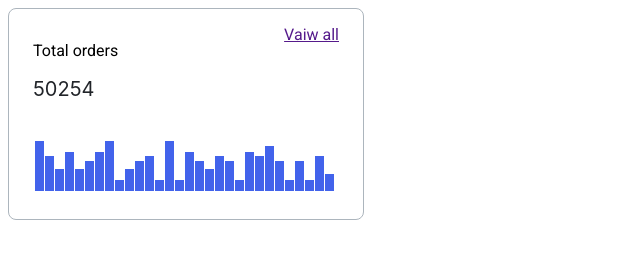
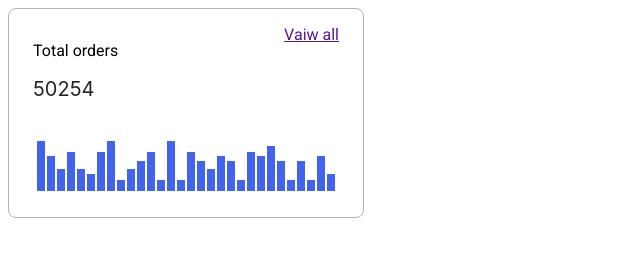
Before and after one commit to js-tasks-ru/htmlcss-20220519_afonin-andrey-sergeevich, a website: page 04-lection2/01-histogram/index.html in a window 1280 px wide. Shown: the full height of the page, 0-640 px from the left. Drawn offline with Linux system fonts and the light colour scheme.

Commit message:
remade dz histogram

```diff
--- a/04-lection2/01-histogram/histogram.css
+++ b/04-lection2/01-histogram/histogram.css
@@ -34,3 +34,15 @@
 .histogram__botton{
     padding: 24px 26px;
 }
+.histogram__column{
+    padding: 1px;
+    height: 50px;
+    width: auto;
+    display: flex;
+    align-items: flex-end;
+}
+.column__item{
+    width: 9px;
+    background: #4263EB;
+    margin: 1px;
+}
--- a/04-lection2/01-histogram/index.html
+++ b/04-lection2/01-histogram/index.html
@@ -17,42 +17,38 @@
                 </div>
             </div>
             <div class="histogram__botton">
-                <svg class="mySvg" width="299" height="50" viewBox="0 0 299 50" fill="none" xmlns="http://www.w3.org/2000/svg">
-                    <rect width="9" height="50" fill="#4263EB"/>
-                    <rect x="10" y="15" width="9" height="35" fill="#4263EB"/>
-                    <rect x="20" y="28" width="9" height="22" fill="#4263EB"/>
-                    <rect x="30" y="11" width="9" height="39" fill="#4263EB"/>
-                    <rect x="40" y="28" width="9" height="22" fill="#4263EB"/>
-                    <rect x="50" y="20" width="9" height="30" fill="#4263EB"/>
-                    <rect x="60" y="11" width="9" height="39" fill="#4263EB"/>
-                    <rect x="70" width="9" height="50" fill="#4263EB"/>
-                    <rect x="80" y="39" width="9" height="11" fill="#4263EB"/>
-                    <rect x="90" y="28" width="9" height="22" fill="#4263EB"/>
-                    <rect x="100" y="20" width="9" height="30" fill="#4263EB"/>
-                    <rect x="110" y="15" width="9" height="35" fill="#4263EB"/>
-                    <rect x="120" y="39" width="9" height="11" fill="#4263EB"/>
-                    <rect x="130" width="9" height="50" fill="#4263EB"/>
-                    <rect x="140" y="39" width="9" height="11" fill="#4263EB"/>
-                    <rect x="150" y="11" width="9" height="39" fill="#4263EB"/>
-                    <rect x="160" y="20" width="9" height="30" fill="#4263EB"/>
-                    <rect x="170" y="28" width="9" height="22" fill="#4263EB"/>
-                    <rect x="180" y="15" width="9" height="35" fill="#4263EB"/>
-                    <rect x="190" y="20" width="9" height="30" fill="#4263EB"/>
-                    <rect x="200" y="39" width="9" height="11" fill="#4263EB"/>
-                    <rect x="210" y="11" width="9" height="39" fill="#4263EB"/>
-                    <rect x="220" y="15" width="9" height="35" fill="#4263EB"/>
-                    <rect x="230" y="5" width="9" height="45" fill="#4263EB"/>
-                    <rect x="240" y="20" width="9" height="30" fill="#4263EB"/>
-                    <rect x="250" y="39" width="9" height="11" fill="#4263EB"/>
-                    <rect x="260" y="20" width="9" height="30" fill="#4263EB"/>
-                    <rect x="270" y="39" width="9" height="11" fill="#4263EB"/>
-                    <rect x="280" y="15" width="9" height="35" fill="#4263EB"/>
-                    <rect x="290" y="33" width="9" height="17" fill="#4263EB"/>
-                  </svg>
-
-
-
-
+                <div class="histogram__column">
+                    <div class="column__item" style="height:100%;"></div>
+                    <div class="column__item" style="height:70%;"></div>
+                    <div class="column__item" style="height:44%"></div>
+                    <div class="column__item" style="height:78%"></div>
+                    <div class="column__item" style="height:44%;"></div>
+                    <div class="column__item" style="height:35%;"></div>
+                    <div class="column__item" style="height:78%"></div>
+                    <div class="column__item" style="height:100%"></div>
+                    <div class="column__item" style="height:22%;"></div>
+                    <div class="column__item" style="height:44%;"></div>
+                    <div class="column__item" style="height:60%"></div>
+                    <div class="column__item" style="height:78%"></div>
+                    <div class="column__item" style="height:22%;"></div>
+                    <div class="column__item" style="height:100%;"></div>
+                    <div class="column__item" style="height:22%"></div>
+                    <div class="column__item" style="height:78%"></div>
+                    <div class="column__item" style="height:60%;"></div>
+                    <div class="column__item" style="height:44%;"></div>
+                    <div class="column__item" style="height:70%"></div>
+                    <div class="column__item" style="height:60%"></div>
+                    <div class="column__item" style="height:22%"></div>
+                    <div class="column__item" style="height:78%"></div>
+                    <div class="column__item" style="height:70%"></div>
+                    <div class="column__item" style="height:90%"></div>
+                    <div class="column__item" style="height:60%"></div>
+                    <div class="column__item" style="height:22%"></div>
+                    <div class="column__item" style="height:60%"></div>
+                    <div class="column__item" style="height:22%"></div>
+                    <div class="column__item" style="height:70%"></div>
+                    <div class="column__item" style="height:34%"></div>
+                  </div>
             </div>
         </div>
 
```
